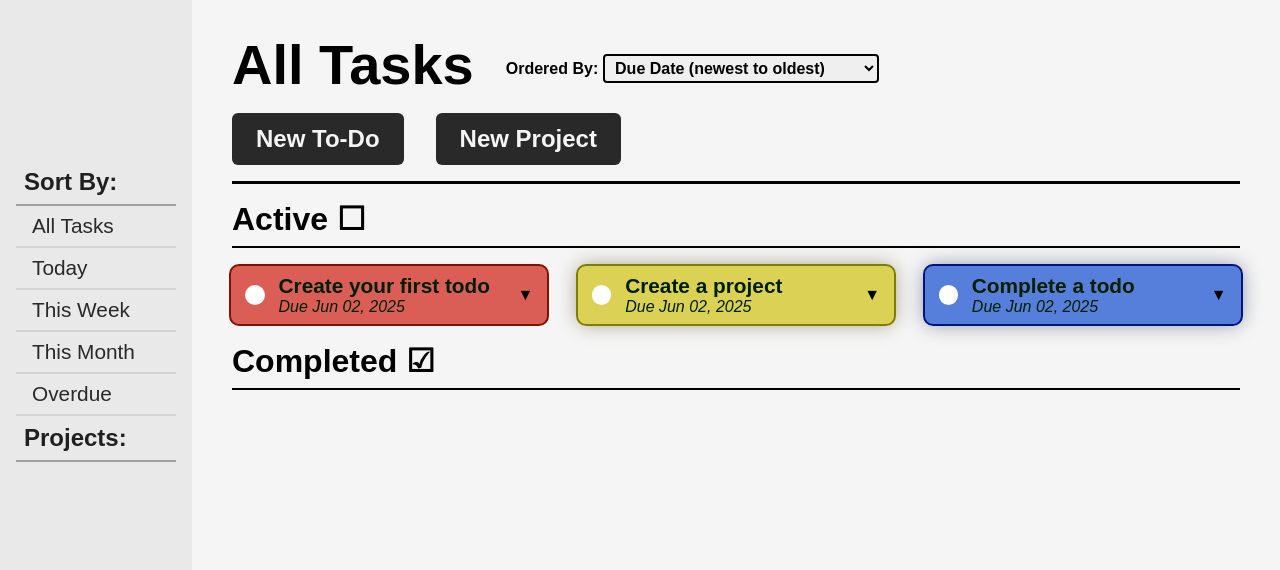
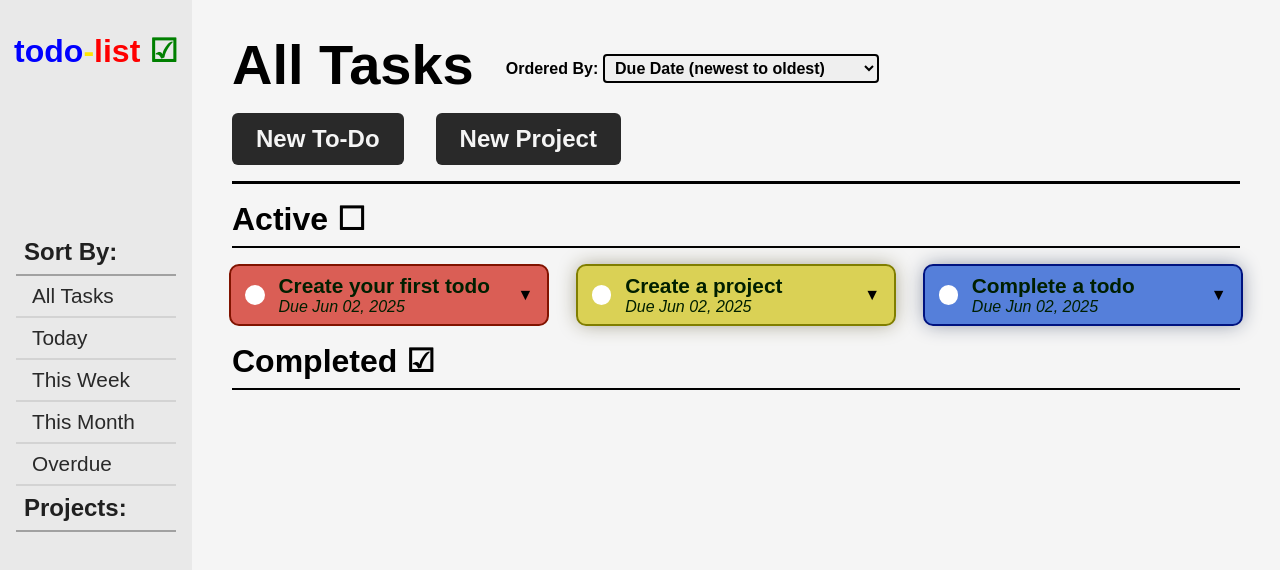
Before and after one commit to lmorgan2398/todo-list, a website with bundled scripts: page src/template.html in a window 1280 px wide. Built offline with nearby package versions, Linux system fonts and the light colour scheme.

Commit message:
Add mock logo to website

```diff
--- a/src/styles.css
+++ b/src/styles.css
@@ -105,6 +105,28 @@ body {
     flex-direction: column;
     align-items: center;
     justify-content: flex-start;
+}
+
+.logo {
+    font-size: 2rem;
+    color: red;
+    font-weight: bold;
+    padding-top: 2rem;
+}
+
+.green-span {
+    color: green;
+}
+
+.yellow-span {
+    color: rgb(255, 230, 2);
+}
+
+.blue-span {
+    color: blue;
+}
+
+.presort-header-container {
     padding-top: 10rem;
 }
 
--- a/src/template.html
+++ b/src/template.html
@@ -27,6 +27,7 @@
     </div>
 </div>
 <div class="sidebar-container">
+    <div class="logo"><span class="blue-span">todo</span><span class="yellow-span">-</span>list <span class="green-span">&#x2611;</span></div>
     <div class="presort-header-container">
         <h2 class="presort-header">Sort By:</h2>
     </div>
```
